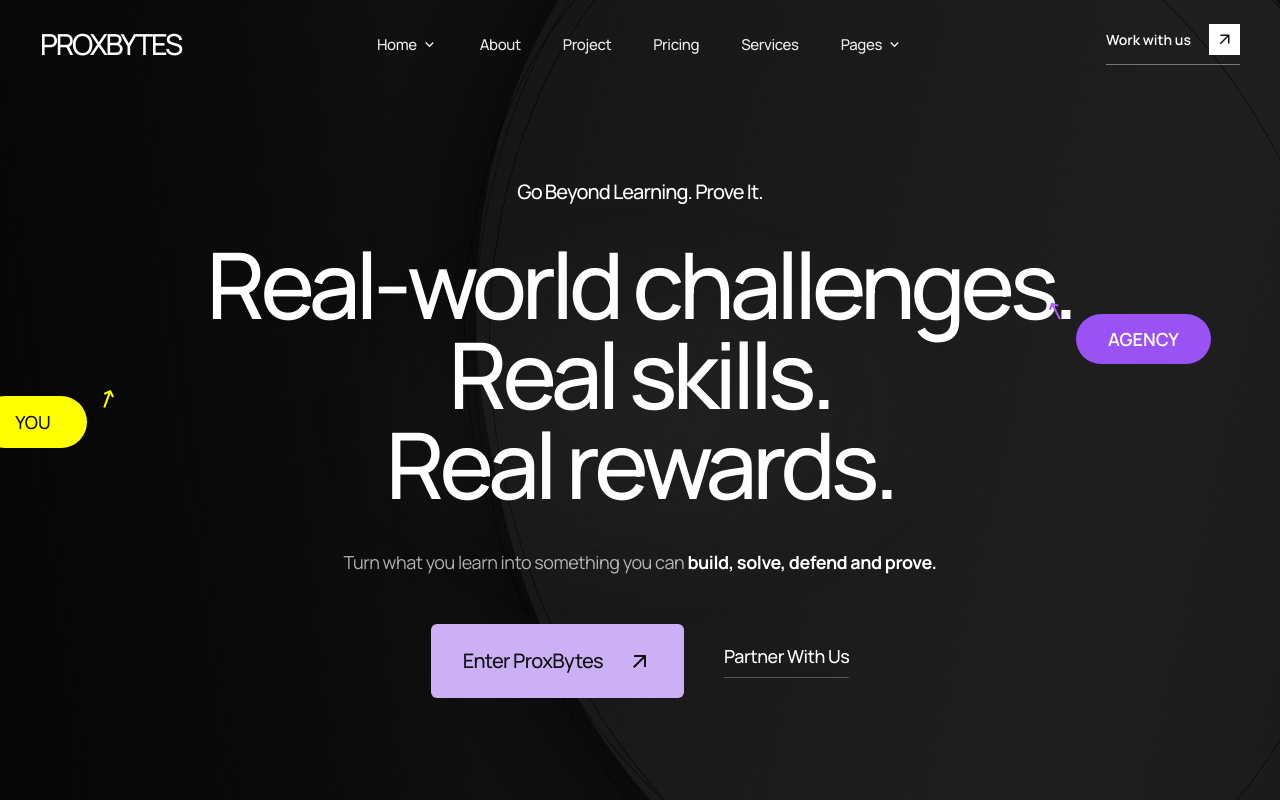
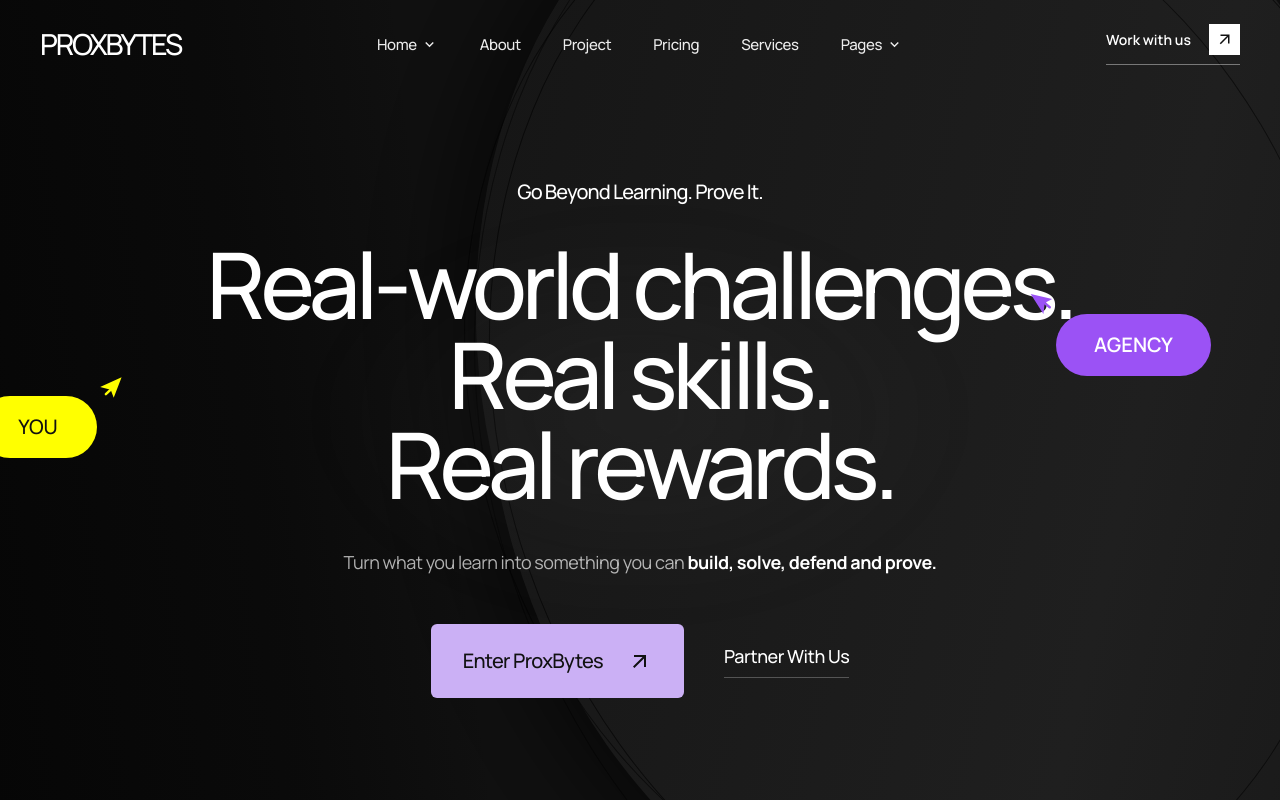
Before and after one commit to vasanthvk77/proxBytes-Web, a React (Vite) app: page / in a window 1280 px wide. Shown: the top 800 px of the page. Built offline with nearby package versions, Linux system fonts and the light colour scheme.

Commit message:
updated the cursor dirrection!

```diff
--- a/src/sections/Hero.jsx
+++ b/src/sections/Hero.jsx
@@ -675,29 +675,23 @@
           <MotionBox
               initial={{
                 opacity: 0,
-
                 scale: 0.7,
               }}
 
               animate={{
                 opacity: 1,
-
                 scale: 1,
               }}
 
               transition={{
                 duration: 0.6,
-
                 delay: 1.1,
-
                 type: "spring",
-
                 stiffness: 160,
               }}
 
               style={{
                 x: youX,
-
                 y: youY,
               }}
 
@@ -718,53 +712,53 @@
 
                 zIndex: 5,
 
-              willChange:
-                "transform",
+                willChange: "transform",
               }}
             >
-
-
-            {/* Arrow */}
+              {/* =================================================
+                  POINTER ARROW
+              ================================================== */}
 
               <Box
                 sx={{
                   position: "absolute",
 
-                top: "-16px",
+                  top: "-22px",
+                  right: "-27px",
 
-                right: "-30px",
+                  width: "28px",
+                  height: "28px",
 
-                color: "#ffff00",
+                  transform: "rotate(90deg)",
 
-                fontSize: "25px",
+                  zIndex: 2,
 
-                transform:
-                  "rotate(-25deg)",
+                  pointerEvents: "none",
                 }}
               >
-              ↗
+                <CursorArrow color="#ffff00" />
               </Box>
 
 
-            {/* Badge */}
+              {/* =================================================
+                  YOU PILL
+              ================================================== */}
 
               <Box
                 sx={{
                   width: {
-                  md: "98px",
-                  lg: "108px",
+                    md: "108px",
+                    lg: "118px",
                   },
 
                   height: {
-                  md: "48px",
-                  lg: "52px",
+                    md: "58px",
+                    lg: "62px",
                   },
 
-                borderRadius:
-                  "999px",
+                  borderRadius: "999px",
 
-                background:
-                  "#ffff00",
+                  background: "#ffff00",
 
                   color: "#111111",
 
@@ -772,22 +766,22 @@
 
                   alignItems: "center",
 
-                justifyContent:
-                  "center",
+                  justifyContent: "center",
 
                   fontFamily:
                     "Manrope, sans-serif",
 
-                fontSize: "18px",
+                  fontSize: "20px",
 
                   fontWeight: 500,
+
+                  lineHeight: 1,
 
                   userSelect: "none",
                 }}
               >
                 YOU
               </Box>
-
             </MotionBox>
 
 
@@ -804,29 +798,23 @@
           <MotionBox
             initial={{
               opacity: 0,
-
               scale: 0.7,
             }}
 
             animate={{
               opacity: 1,
-
               scale: 1,
             }}
 
             transition={{
               duration: 0.6,
-
               delay: 1.25,
-
               type: "spring",
-
               stiffness: 160,
             }}
 
             style={{
               x: agencyX,
-
               y: agencyY,
             }}
 
@@ -847,53 +835,53 @@
 
               zIndex: 5,
 
-              willChange:
-                "transform",
+              willChange: "transform",
             }}
           >
-
-
-            {/* Arrow */}
+            {/* =================================================
+                POINTER ARROW
+            ================================================== */}
 
             <Box
               sx={{
                 position: "absolute",
 
-                top: "-22px",
+                top: "-24px",
+                left: "-27px",
 
-                left: "-30px",
+                width: "28px",
+                height: "28px",
 
-                color: "#a95cff",
+                transform: "rotate(-8deg)",
 
-                fontSize: "25px",
+                zIndex: 2,
 
-                transform:
-                  "rotate(18deg)",
+                pointerEvents: "none",
               }}
             >
-              ↖
+              <CursorArrow color="#9b52f5" />
             </Box>
 
 
-            {/* Badge */}
+            {/* =================================================
+                AGENCY PILL
+            ================================================== */}
 
             <Box
               sx={{
                 width: {
-                  md: "85px",
-                  lg: "135px",
+                  md: "145px",
+                  lg: "155px",
                 },
 
                 height: {
-                  md: "44px",
-                  lg: "50px",
+                  md: "58px",
+                  lg: "62px",
                 },
 
-                borderRadius:
-                  "999px",
+                borderRadius: "999px",
 
-                background:
-                  "#9b52f5",
+                background: "#9b52f5",
 
                 color: "#ffffff",
 
@@ -901,22 +889,22 @@
 
                 alignItems: "center",
 
-                justifyContent:
-                  "center",
+                justifyContent: "center",
 
                 fontFamily:
                   "Manrope, sans-serif",
 
-                fontSize: "18px",
+                fontSize: "20px",
 
                 fontWeight: 600,
+
+                lineHeight: 1,
 
                 userSelect: "none",
               }}
             >
               AGENCY
             </Box>
-
           </MotionBox>
 
         </Box>
```
Lines whose indentation alone changed are shown as unchanged.
